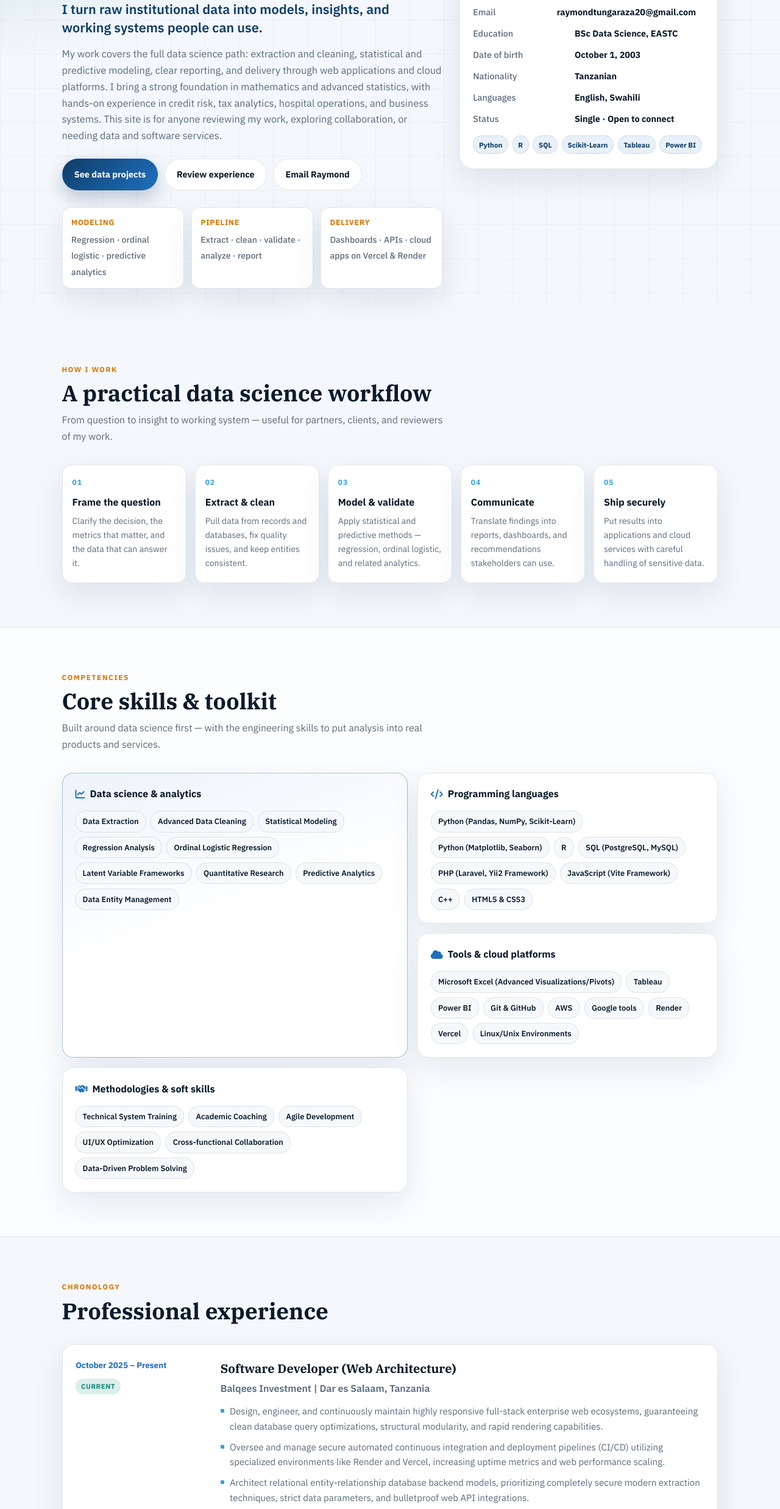
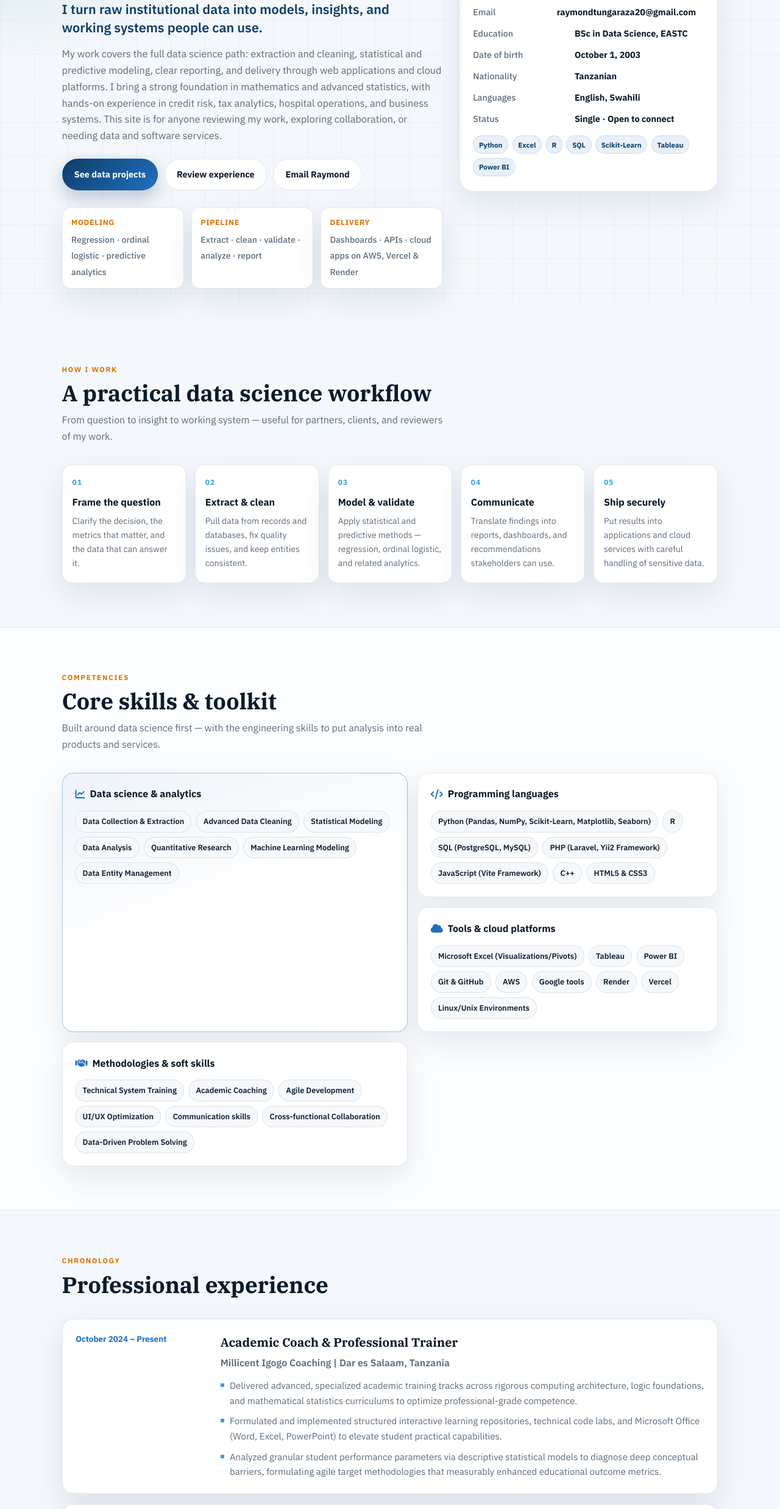
Before and after one commit to Dmmkuliku/Cloud, a plain HTML site: page index.html in a window 1280 px wide. Shown: the part 304-2778 px from the top of the page at 61% size. Drawn offline with Linux system fonts and the light colour scheme.

Commit message:
Refine content in index.html for clarity and accuracy
Updated various sections of the HTML file to improve clarity and accuracy, including educational qualifications and job descriptions.

```diff
--- a/index.html
+++ b/index.html
@@ -62,7 +62,7 @@
                 <ul class="proof-strip" aria-label="Data science strengths">
                     <li><strong>Modeling</strong><span>Regression · ordinal logistic · predictive analytics</span></li>
                     <li><strong>Pipeline</strong><span>Extract · clean · validate · analyze · report</span></li>
-                    <li><strong>Delivery</strong><span>Dashboards · APIs · cloud apps on Vercel &amp; Render</span></li>
+                    <li><strong>Delivery</strong><span>Dashboards · APIs · cloud apps on AWS, Vercel &amp; Render</span></li>
                 </ul>
             </div>
 
@@ -75,14 +75,14 @@
                     <div><dt>Location</dt><dd>Dar es Salaam, Tanzania</dd></div>
                     <div><dt>Phone</dt><dd><a href="tel:+255655786630">+255 655 786 630</a></dd></div>
                     <div><dt>Email</dt><dd><a href="mailto:raymondtungaraza20@gmail.com">raymondtungaraza20@gmail.com</a></dd></div>
-                    <div><dt>Education</dt><dd>BSc Data Science, EASTC</dd></div>
+                    <div><dt>Education</dt><dd>BSc in Data Science, EASTC</dd></div>
                     <div><dt>Date of birth</dt><dd>October 1, 2003</dd></div>
                     <div><dt>Nationality</dt><dd>Tanzanian</dd></div>
                     <div><dt>Languages</dt><dd>English, Swahili</dd></div>
                     <div><dt>Status</dt><dd>Single · Open to connect</dd></div>
                 </dl>
                 <div class="profile-tools">
-                    <span>Python</span><span>R</span><span>SQL</span><span>Scikit-Learn</span><span>Tableau</span><span>Power BI</span>
+                    <span>Python</span><span>Excel</span><span>R</span><span>SQL</span><span>Scikit-Learn</span><span>Tableau</span><span>Power BI</span>
                 </div>
             </aside>
         </section>
@@ -135,22 +135,19 @@
                     <article class="skill-box featured">
                         <h3><i class="fa-solid fa-chart-line" aria-hidden="true"></i> Data science &amp; analytics</h3>
                         <ul class="chip-list">
-                            <li>Data Extraction</li>
+                            <li>Data Collection &amp; Extraction</li>
                             <li>Advanced Data Cleaning</li>
                             <li>Statistical Modeling</li>
-                            <li>Regression Analysis</li>
-                            <li>Ordinal Logistic Regression</li>
-                            <li>Latent Variable Frameworks</li>
+                            <li>Data Analysis</li>
                             <li>Quantitative Research</li>
-                            <li>Predictive Analytics</li>
+                            <li>Machine Learning Modeling</li>
                             <li>Data Entity Management</li>
                         </ul>
                     </article>
                     <article class="skill-box">
                         <h3><i class="fa-solid fa-code" aria-hidden="true"></i> Programming languages</h3>
                         <ul class="chip-list">
-                            <li>Python (Pandas, NumPy, Scikit-Learn)</li>
-                            <li>Python (Matplotlib, Seaborn)</li>
+                            <li>Python (Pandas, NumPy, Scikit-Learn, Matplotlib, Seaborn)</li>
                             <li>R</li>
                             <li>SQL (PostgreSQL, MySQL)</li>
                             <li>PHP (Laravel, Yii2 Framework)</li>
@@ -162,7 +159,7 @@
                     <article class="skill-box">
                         <h3><i class="fa-solid fa-cloud" aria-hidden="true"></i> Tools &amp; cloud platforms</h3>
                         <ul class="chip-list">
-                            <li>Microsoft Excel (Advanced Visualizations/Pivots)</li>
+                            <li>Microsoft Excel (Visualizations/Pivots)</li>
                             <li>Tableau</li>
                             <li>Power BI</li>
                             <li>Git &amp; GitHub</li>
@@ -180,6 +177,7 @@
                             <li>Academic Coaching</li>
                             <li>Agile Development</li>
                             <li>UI/UX Optimization</li>
+                            <li>Communication skills</li>
                             <li>Cross-functional Collaboration</li>
                             <li>Data-Driven Problem Solving</li>
                         </ul>
@@ -195,9 +193,23 @@
                     <h2>Professional experience</h2>
                 </div>
                 <div class="jobs">
+                     <article class="job">
+                        <div class="job-side">
+                            <time datetime="2024-10">October 2024 – Present</time>
+                        </div>
+                        <div class="job-body">
+                            <h3>Academic Coach &amp; Professional Trainer</h3>
+                            <p class="org">Millicent Igogo Coaching | Dar es Salaam, Tanzania</p>
+                            <ul>
+                                <li>Delivered advanced, specialized academic training tracks across rigorous computing architecture, logic foundations, and mathematical statistics curriculums to optimize professional-grade competence.</li>
+                                <li>Formulated and implemented structured interactive learning repositories, technical code labs, and Microsoft Office (Word, Excel, PowerPoint) to elevate student practical capabilities.</li>
+                                <li>Analyzed granular student performance parameters via descriptive statistical models to diagnose deep conceptual barriers, formulating agile target methodologies that measurably enhanced educational outcome metrics.</li>
+                            </ul>
+                        </div>
+                    </article>
                     <article class="job">
                         <div class="job-side">
-                            <time datetime="2025-10">October 2025 – Present</time>
+                            <time datetime="2025-10">October 2024 – July 2026</time>
                             <span class="pill">Current</span>
                         </div>
                         <div class="job-body">
@@ -211,25 +223,9 @@
                             </ul>
                         </div>
                     </article>
-
                     <article class="job">
                         <div class="job-side">
-                            <time datetime="2024-10">October 2024 – July 2026</time>
-                        </div>
-                        <div class="job-body">
-                            <h3>Academic Coach &amp; Professional Trainer</h3>
-                            <p class="org">Millicent Igogo Coaching | Dar es Salaam, Tanzania</p>
-                            <ul>
-                                <li>Delivered advanced, specialized academic training tracks across rigorous computing architecture, logic foundations, and mathematical statistics curriculums to optimize professional-grade competence.</li>
-                                <li>Formulated and implemented structured interactive learning repositories, technical code labs, and custom numeric evaluation metrics leveraging Python and R to elevate student practical capabilities.</li>
-                                <li>Analyzed granular student performance parameters via descriptive statistical models to diagnose deep conceptual barriers, formulating agile target methodologies that measurably enhanced educational outcome metrics.</li>
-                            </ul>
-                        </div>
-                    </article>
-
-                    <article class="job">
-                        <div class="job-side">
-                            <time datetime="2024-07">Jul 2024 – Oct 2024 &amp; Jul 2025 – Oct 2025</time>
+                            <time datetime="2024-07">Jul 2024 – Nov 2024 &amp; Jul 2025 – Oct 2025</time>
                             <span class="pill soft">Field training</span>
                         </div>
                         <div class="job-body">
@@ -348,16 +344,20 @@
                 </div>
                 <article class="edu-card">
                     <div class="edu-when">
-                        <time datetime="2023-10">Oct 2023 – Oct 2026</time>
-                        <p class="edu-badge">In progress</p>
+                        <time datetime="2023-10">Oct 2023 – Aug 2026</time>
+                        <p class="edu-badge"> Completed </p>
                     </div>
                     <div class="edu-copy">
                         <h3>Bachelor of Science in Data Science</h3>
                         <p class="org">Eastern Africa Statistical Training Centre (EASTC) | Dar es Salaam, Tanzania</p>
                         <p class="edu-label">Core academic focus:</p>
                         <ul class="focus-row">
+                            <li>Data Analysis</li>
+                            <li>Software Development &amp; Maintanance</li>
                             <li>Advanced Mathematical Statistics &amp; Probability Systems</li>
-                            <li>Relational Database Design (SQL)</li>
+                            <li>Database Design</li>
+                            <li>Machine Learning modeling</li>
+                            <li>Geospatial Information System</li>
                             <li>Big Data Engineering Frameworks</li>
                             <li>Time Series Diagnostics &amp; Predictive Analytics Models</li>
                         </ul>
```
